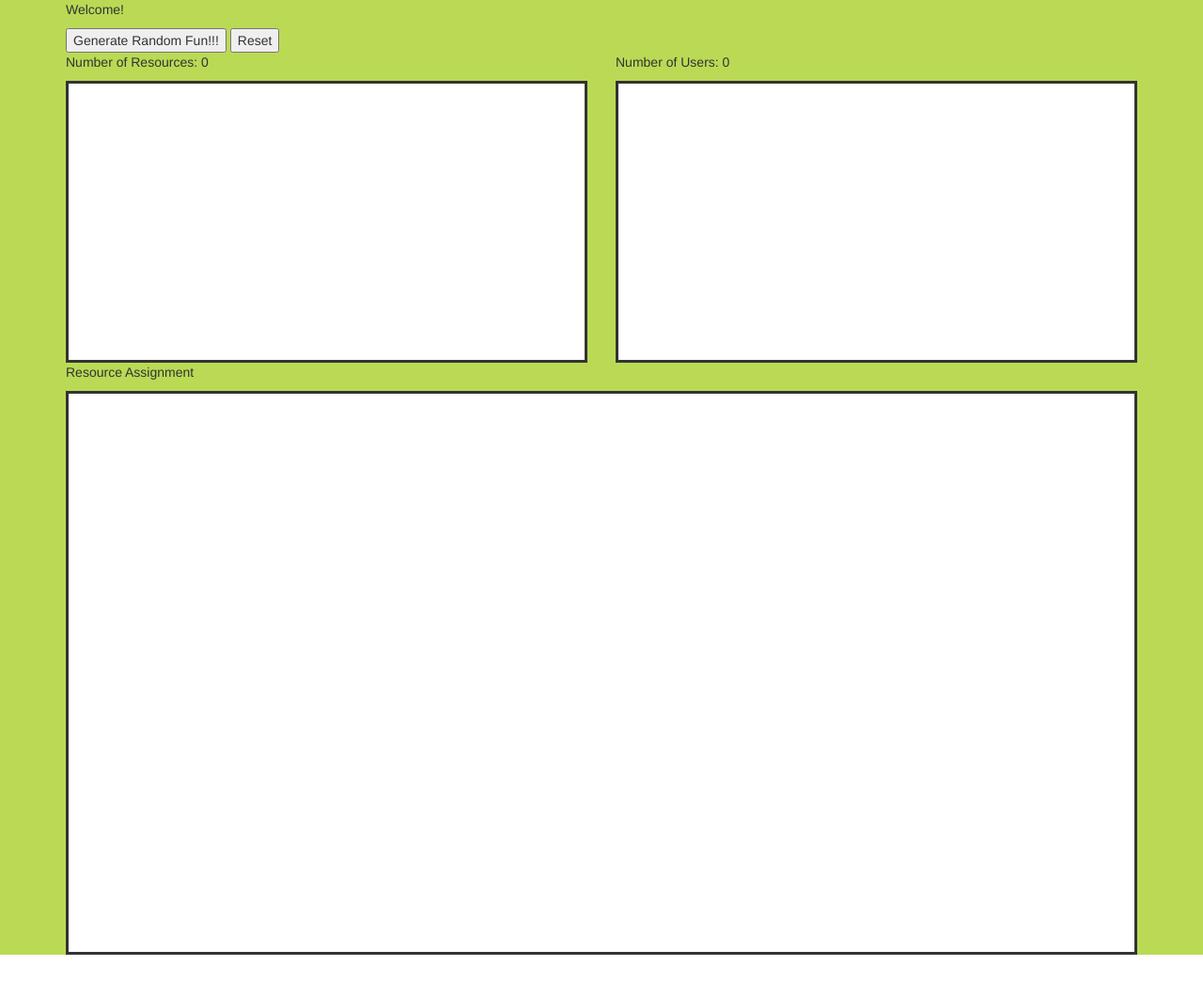
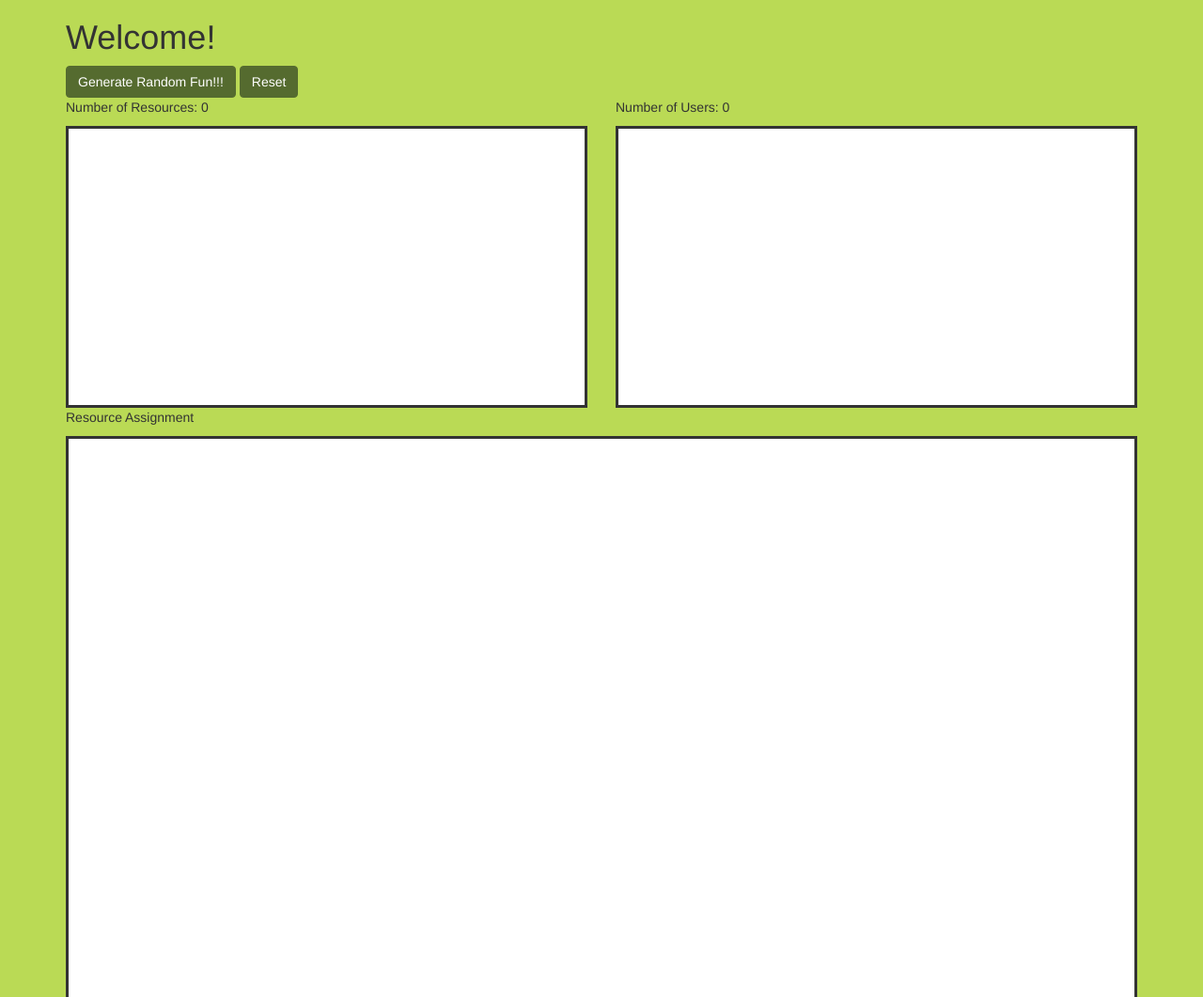
Before and after one commit to jmrequioma/multiprogramming, a plain HTML site: page index.html in a window 1280 px wide. Shown: the top 1061 px of the page at 94% size. Before the commit the page ends 1016 px from the top, so only its background shows below. Drawn offline with nearby package versions, Linux system fonts and the light colour scheme.

Commit message:
customize css

```diff
--- a/css/style.css
+++ b/css/style.css
@@ -38,3 +38,15 @@
 	margin: auto;
 	overflow-y: auto;
 }
+
+.btn.btn-primary {
+    color: #fff;
+    background-color: #556B2F;
+    border-color: #556B2F;
+}
+
+.btn.btn-primary:hover, .btn.btn-primary:focus, .btn.btn-primary:active, .btn.btn-primary.active, .open>.dropdown-toggle.btn-primary {
+    color: #fff;
+    background-color: #9ACD32;
+    border-color: #2E8B57; /*set the color you want here*/
+}
--- a/index.html
+++ b/index.html
@@ -17,13 +17,13 @@
 		<div class="container">
 			<div class="row">
 			    <div class="col-sm-6">
-			    	<p>Welcome!</p>
+			    	<p class="h1">Welcome!</p>
 			    </div>
 			</div>
 			<div class="row">
 			    <div class="col-sm-6">
-			      <button v-on:click="randomize" :disabled="started">Generate Random Fun!!!</button>
-			      <button v-on:click="reset">Reset</button>
+			      <button type="button" class="btn btn-primary" v-on:click="randomize" :disabled="started">Generate Random Fun!!!</button>
+			      <button type="button" class="btn btn-primary" v-on:click="reset">Reset</button>
 			    </div>
 			</div>
 			<div class="row">
```
